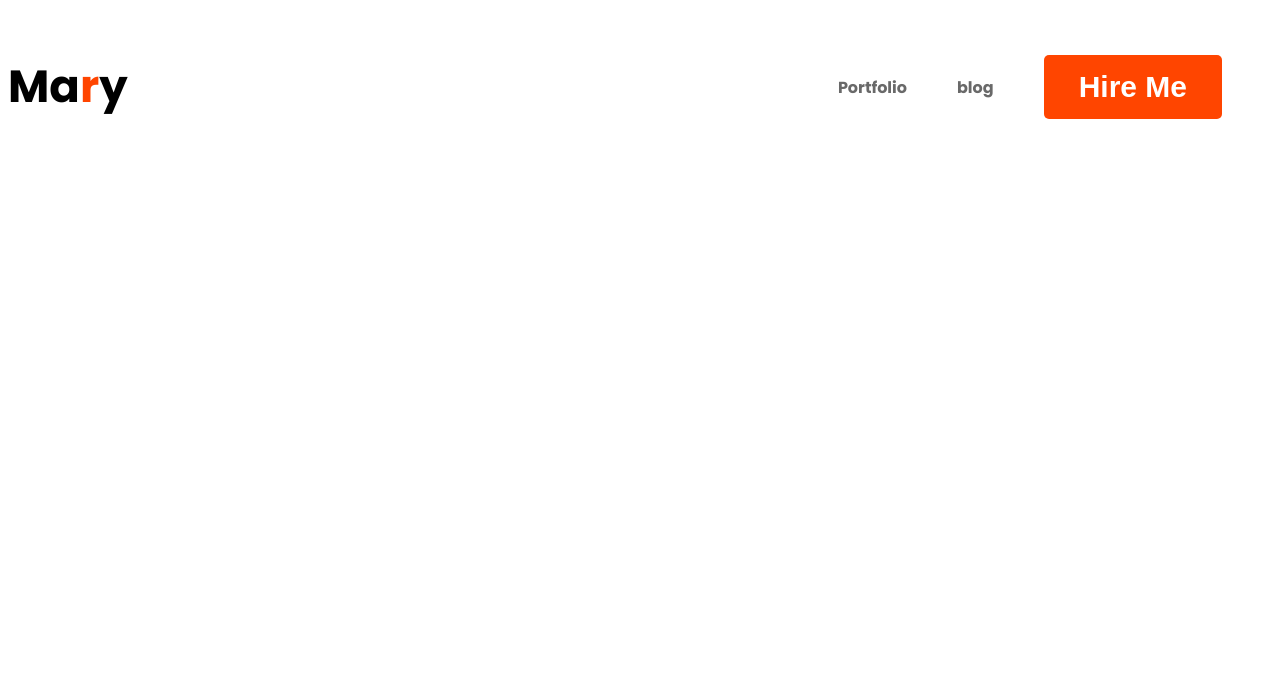
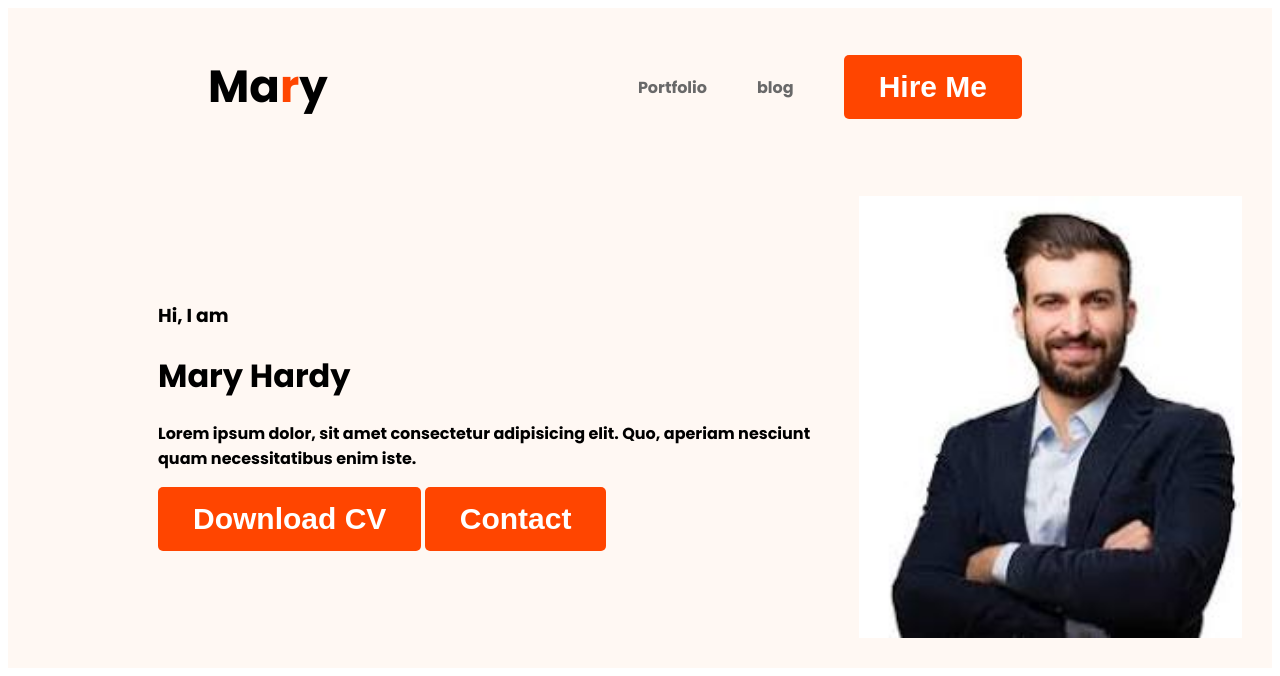
Before and after one commit to Suborna589/Webdeveloper-portfolio, a plain HTML site: page index.html in a window 1280 px wide. Drawn offline with Linux system fonts and the light colour scheme.

Commit message:
first commit

```diff
--- a/index.html
+++ b/index.html
@@ -10,7 +10,7 @@
     <link rel="stylesheet" href="styles/portfolio.css">
 </head>
 <body>
-    <header>
+    <header class="header">
         <nav>
             <h3 class="nav-title">Ma<span class="text-primary">r</span>y</h3>
             <ul>
@@ -20,6 +20,19 @@
 
             </ul>
         </nav>
+        <div class="banner">
+        <div class="banner-contain">
+            <h3 class="banner-greeting">Hi, I am</h3>
+            <h1 class="banner-title">Mary Hardy</h1>
+            <p>
+                Lorem ipsum dolor, sit amet consectetur adipisicing elit. Quo, aperiam nesciunt quam necessitatibus enim iste.
+            </p>
+            <button class="btn-primary">Download CV</button>
+            <button class="btn-primary">Contact</button>
+
+        </div>
+        <img src="Images/mary.jpg" alt="mary" class="profile-pic">
+    </div>
     </header>
     <main></main>
     <footer></footer>
--- a/styles/portfolio.css
+++ b/styles/portfolio.css
@@ -23,6 +23,7 @@ body{
 nav{
     display: flex;
     justify-content: space-between;
+    margin: 0 200px;
 
 
 }
@@ -43,3 +44,17 @@ nav a{
     text-decoration: none;
     color: #696969;
 }
+/* header related style */
+.header{
+    background-color:#FFF8F3 ;
+}
+.banner{
+    padding: 30px 30px 30px 150px;
+    display: flex;
+    align-items: center;
+}
+.banner .profile-pic{
+    width: 500px;
+
+
+}
```
Also changed, not shown: Images/mary.jpg (added).
